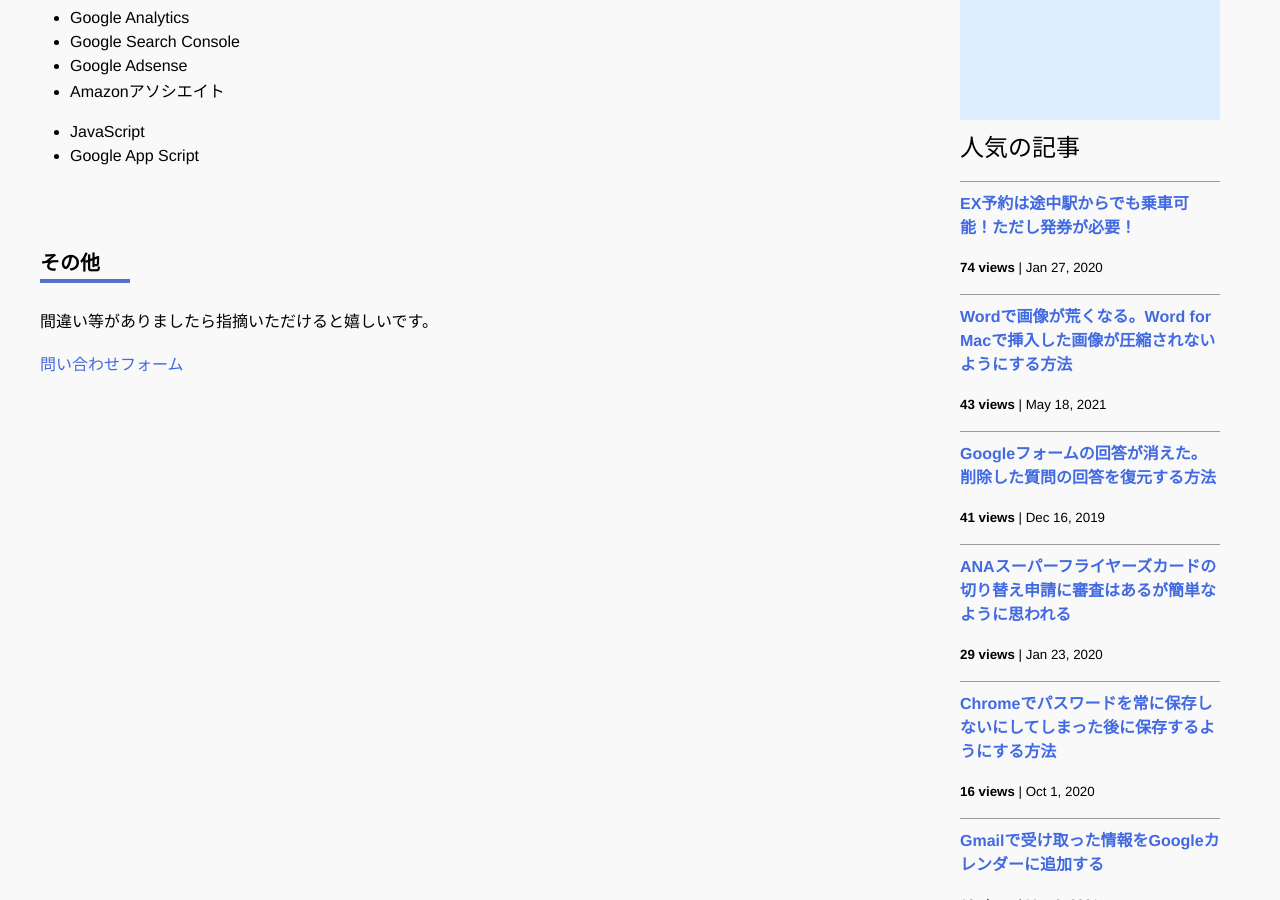
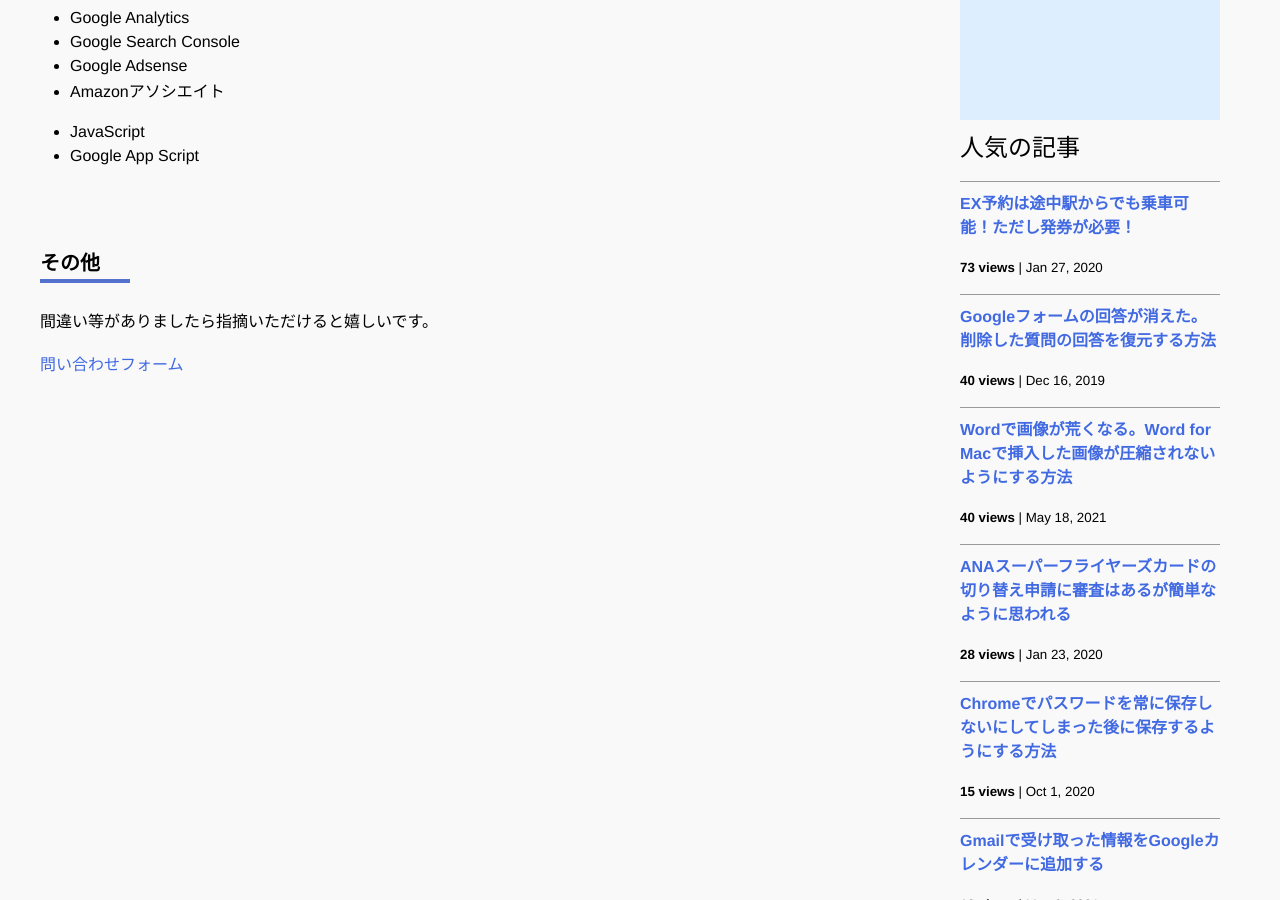
Before and after one commit to iwanaminami/shoyaiwaname, a Jekyll site: the page built from about.markdown, in a window 1280 px wide and 900 px high, scrolled down 693 px. Built offline with Jekyll 4.4.1, drawn with Linux system fonts in a browser that asks for light colours; nearby versions of some CDN libraries; comment, search, counter and statistics services are not loaded.

Commit message:
chore(ga): update _data/popularposts.yml 20260301-0052

```diff
--- a/_data/popularposts.yml
+++ b/_data/popularposts.yml
@@ -1,13 +1,13 @@
 side:
-  - view: 74
+  - view: 73
     url: "/2020/01/27/ex-rideontheway.html"
-  - view: 43
+  - view: 40
+    url: "/2019/12/16/restore-googleform.html"
+  - view: 40
     url: "/2021/05/18/image-compression-word.html"
-  - view: 41
-    url: "/2019/12/16/restore-googleform.html"
-  - view: 29
+  - view: 28
     url: "/2020/01/23/sfc-judge.html"
-  - view: 16
+  - view: 15
     url: "/2020/10/01/googlepassword.html"
   - view: 12
     url: "/"
```
